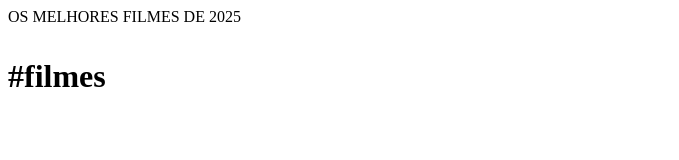
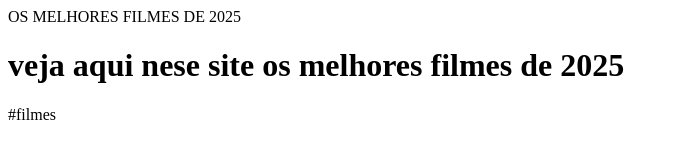
Before and after one commit to karlarp02/aluraflix, a plain HTML site: page index.html in a window 1280 px wide. Shown: the whole page, without its empty margins (0-679 px from the left). Drawn offline with Linux system fonts and the light colour scheme.

Commit message:
inicio 2

```diff
--- a/index.html
+++ b/index.html
@@ -7,7 +7,7 @@
 </head>
 <body>
     <header>OS MELHORES FILMES DE 2025</header>
-    <h1 veja aqui nese site os melhores filmes de 2025</h1>
+    <h1>veja aqui nese site os melhores filmes de 2025</h1>
         <p> #filmes </p>
 </body>
 </html>
```
